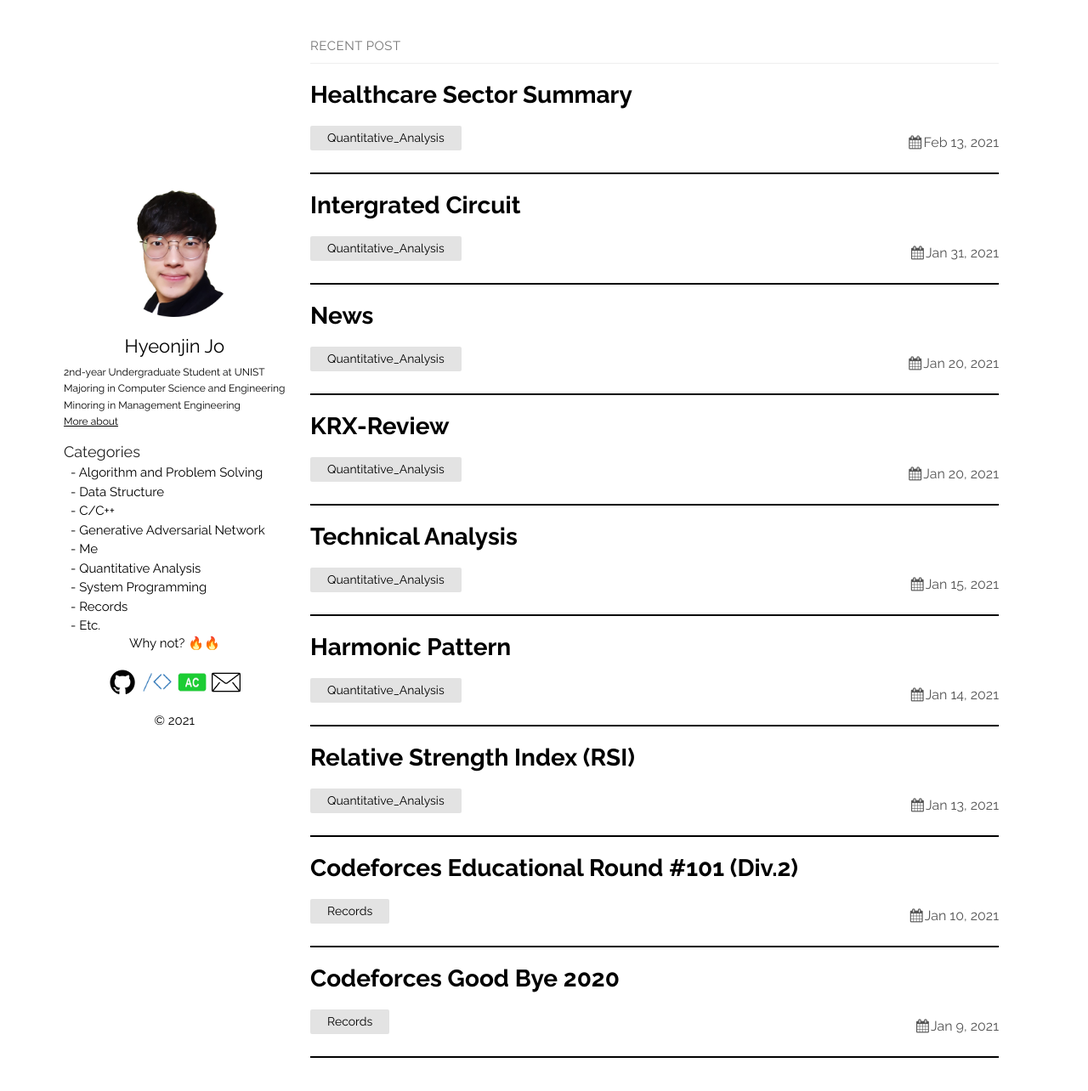
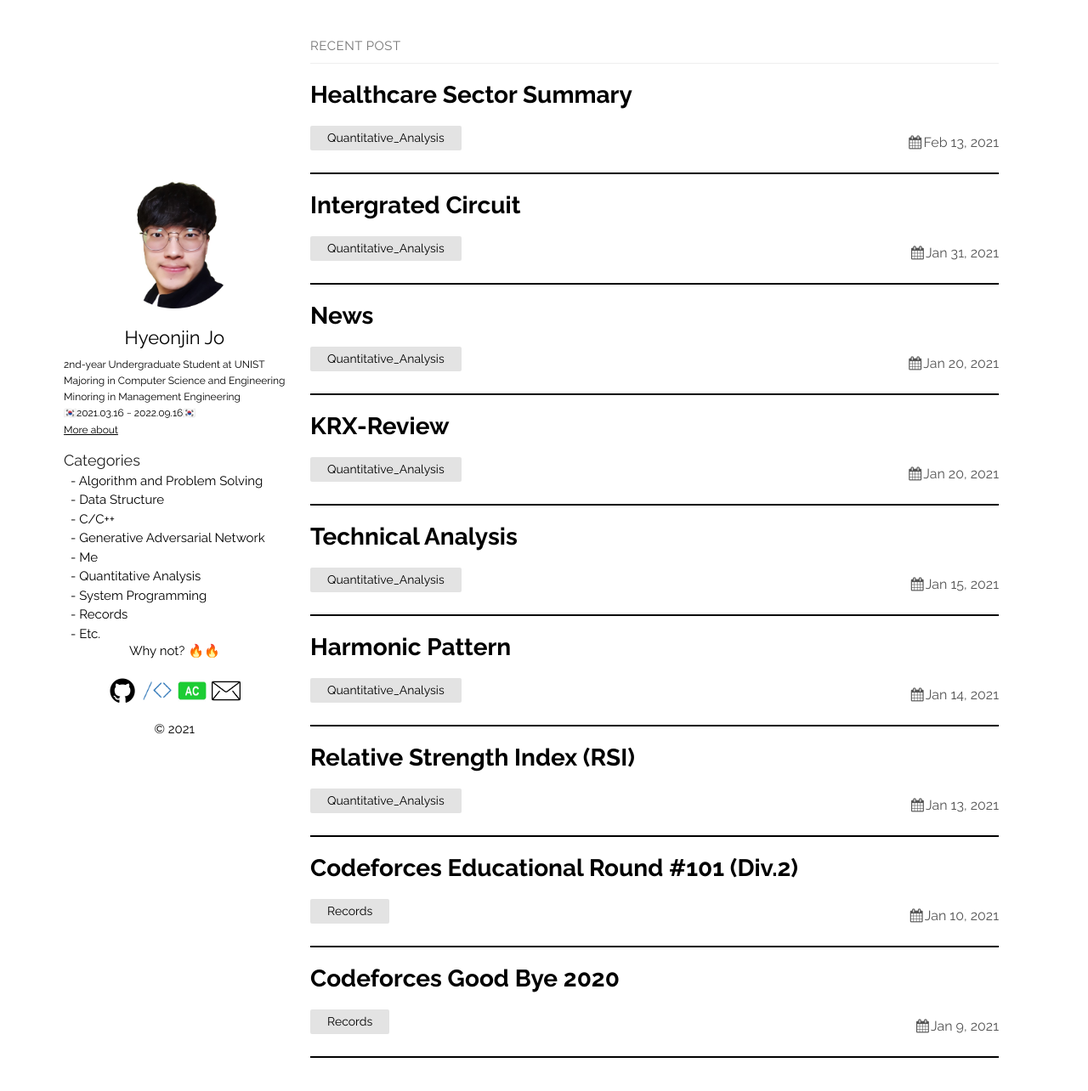
Before and after one commit to thinkin9/thinkin9.github.io, a Jekyll site: the page built from index.md, in a window 1280 px wide and 1290 px high. Shown: the top 1284 px of the window at 85% size. Built offline with Jekyll 4.4.1, drawn with Linux system fonts in a browser that asks for light colours.

Commit message:
20210219

```diff
--- a/_layouts/default.html
+++ b/_layouts/default.html
@@ -22,6 +22,7 @@
         2nd-year Undergraduate Student at UNIST<br>
         Majoring in Computer Science and Engineering<br>
         Minoring in Management Engineering<br>
+        &#127472;&#127479;2021.03.16 ~ 2022.09.16&#127472;&#127479;<br>
         <a href="/me/2020/05/05/About-me.html"><u>More about</u></a>
       </p>
       <div class="site-category">
```
